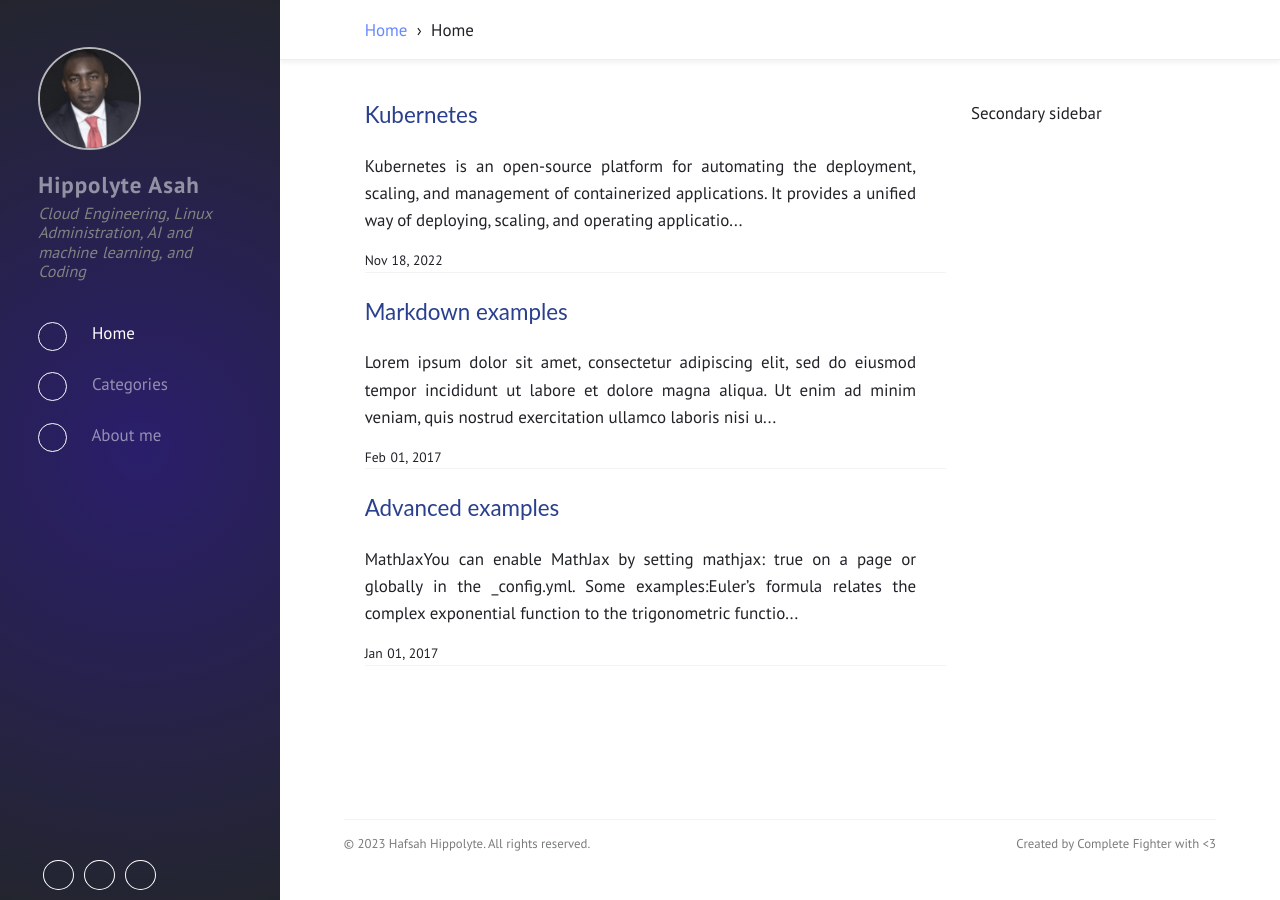
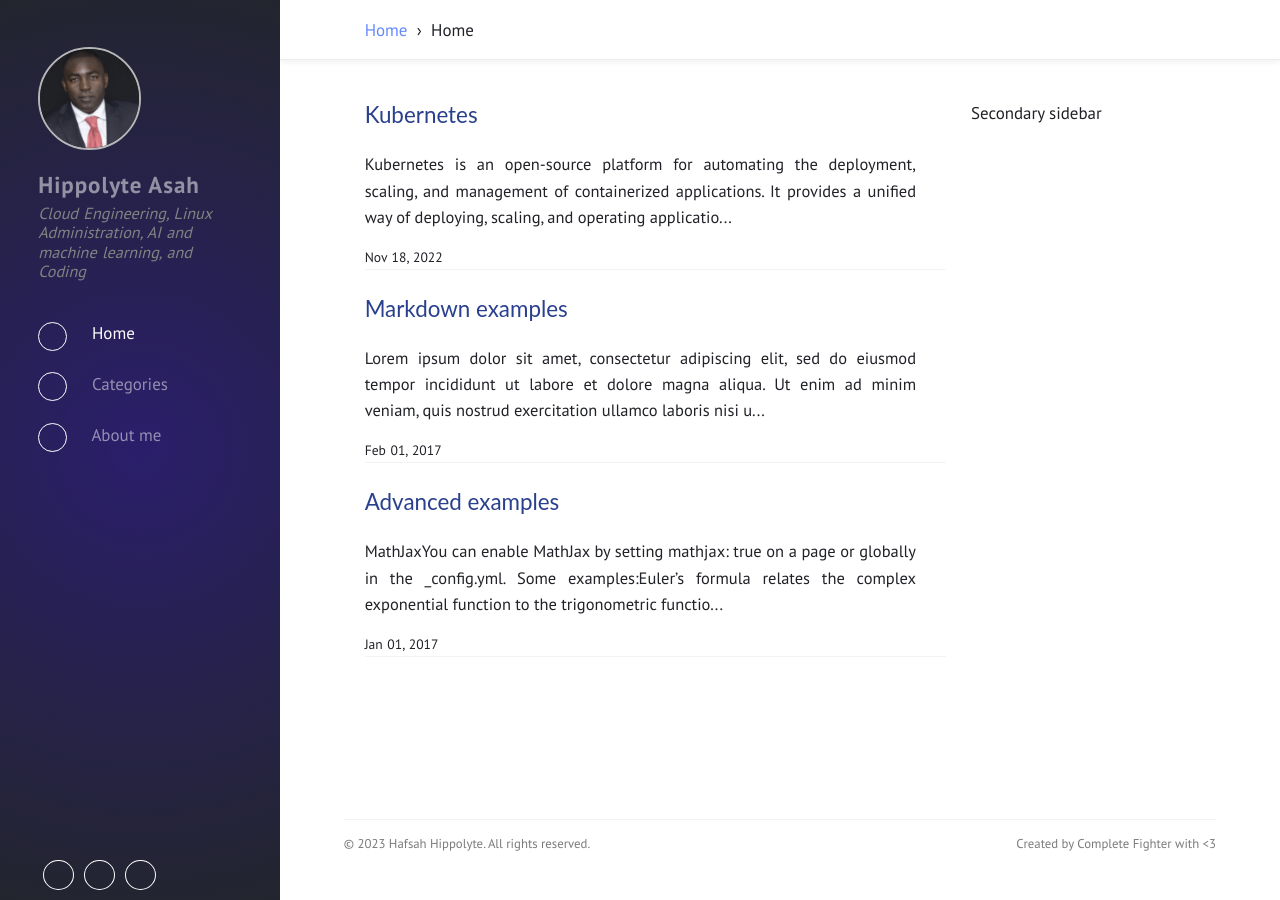
Before and after one commit to hfasah/hfasah.github.io, a Jekyll site: the page built from index.html, in a window 1280 px wide. Built offline with Jekyll 4.4.1, drawn with Linux system fonts in a browser that asks for light colours.

Commit message:
Update custom.sass

```diff
--- a/assets/css/custom.sass
+++ b/assets/css/custom.sass
@@ -92,3 +92,6 @@ footer .d-flex.justify-content-between.align-items-center
     -webkit-box-pack: justify!important
     -ms-flex-pack: justify!important
     justify-content: space-between!important
+
+.main-content p
+    font-size: 1.03rem
```
